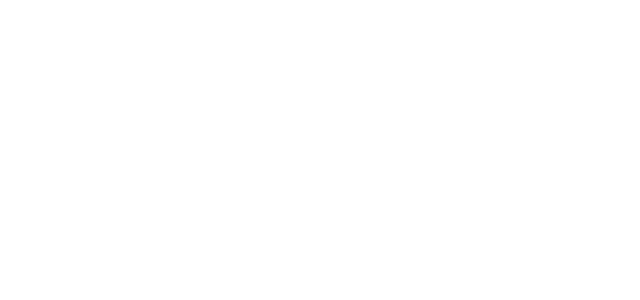
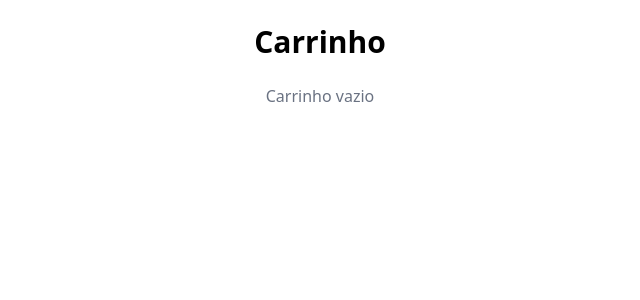
Before and after one commit to bruno-miho-dev/smarti-desafio, a Nuxt app: page /carrinho in a window 1280 px wide. Before the commit this address had no page. Shown: the top 300 px of the page, without its empty margins (320-960 px from the left). Built offline with nearby package versions, Linux system fonts and the light colour scheme.

Commit message:
feat: criar composable useCart com persistencia e pagina /carrinho

```diff
--- /dev/null
+++ b/app/composables/useCart.ts
@@ -0,0 +1,60 @@
+import { ref, computed, watch } from "vue";
+import type { Product } from "./useProducts";
+
+interface CartItem extends Product {
+  quantity: number;
+}
+
+export function useCart() {
+  const cart = ref<CartItem[]>([]);
+
+  // Carregar do localStorage ao iniciar
+  if (process.client) {
+    const stored = localStorage.getItem("cart");
+    if (stored) cart.value = JSON.parse(stored);
+  }
+
+  // Salvar automaticamente no localStorage quando cart mudar
+  watch(
+    cart,
+    (newVal) => {
+      if (process.client) localStorage.setItem("cart", JSON.stringify(newVal));
+    },
+    { deep: true }
+  );
+
+  // Adicionar produto
+  const add = (product: Product) => {
+    const item = cart.value.find((p) => p.id === product.id);
+    if (item) {
+      item.quantity++;
+    } else {
+      cart.value.push({ ...product, quantity: 1 });
+    }
+  };
+
+  // Remover produto
+  const remove = (productId: number) => {
+    cart.value = cart.value.filter((p) => p.id !== productId);
+  };
+
+  // Alterar quantidade
+  const updateQuantity = (productId: number, qty: number) => {
+    const item = cart.value.find((p) => p.id === productId);
+    if (item) item.quantity = qty;
+    // Remove se a quantidade for 0
+    cart.value = cart.value.filter((p) => p.quantity > 0);
+  };
+
+  // Total de itens
+  const totalItems = computed(() =>
+    cart.value.reduce((sum, item) => sum + item.quantity, 0)
+  );
+
+  // Total do valor
+  const totalPrice = computed(() =>
+    cart.value.reduce((sum, item) => sum + item.quantity * item.price, 0)
+  );
+
+  return { cart, add, remove, updateQuantity, totalItems, totalPrice };
+}
--- /dev/null
+++ b/app/pages/carrinho.vue
@@ -0,0 +1,41 @@
+<template>
+  <div class="p-6">
+    <h1 class="text-3xl font-bold text-center mb-6">Carrinho</h1>
+
+    <div v-if="cart.length === 0" class="text-center text-gray-500">
+      Carrinho vazio
+    </div>
+
+    <div v-else>
+      <div
+        v-for="item in cart"
+        :key="item.id"
+        class="flex justify-between items-center mb-4"
+      >
+        <div class="flex items-center gap-4">
+          <img :src="item.image" class="w-20 h-20 object-contain" />
+          <div>
+            <p class="font-semibold">{{ item.title }}</p>
+            <p>R$ {{ item.price.toFixed(2).replace(".", ",") }}</p>
+          </div>
+        </div>
+        <div class="flex items-center gap-2">
+          <button @click="updateQuantity(item.id, item.quantity - 1)">-</button>
+          <span>{{ item.quantity }}</span>
+          <button @click="updateQuantity(item.id, item.quantity + 1)">+</button>
+          <button @click="remove(item.id)" class="text-red-500">Remover</button>
+        </div>
+      </div>
+
+      <div class="mt-6 text-right font-bold">
+        Total ({{ totalItems }} itens): R$
+        {{ totalPrice.toFixed(2).replace(".", ",") }}
+      </div>
+    </div>
+  </div>
+</template>
+
+<script setup lang="ts">
+import { useCart } from "@/composables/useCart";
+const { cart, remove, updateQuantity, totalItems, totalPrice } = useCart();
+</script>
--- a/app/pages/produtos.vue
+++ b/app/pages/produtos.vue
@@ -38,8 +38,16 @@
 <script setup lang="ts">
 import { onMounted } from "vue";
 import { useProducts } from "@/composables/useProducts";
+import { useCart } from "@/composables/useCart";
+const cart = useCart();
 
 const { products, loading, error, fetchProducts } = useProducts();
+
+const addToCart = (product: Product) => {
+  cart.add(product);
+  // Opcional: navegar para /carrinho
+  router.push("/carrinho");
+};
 
 onMounted(() => {
   fetchProducts();
```
